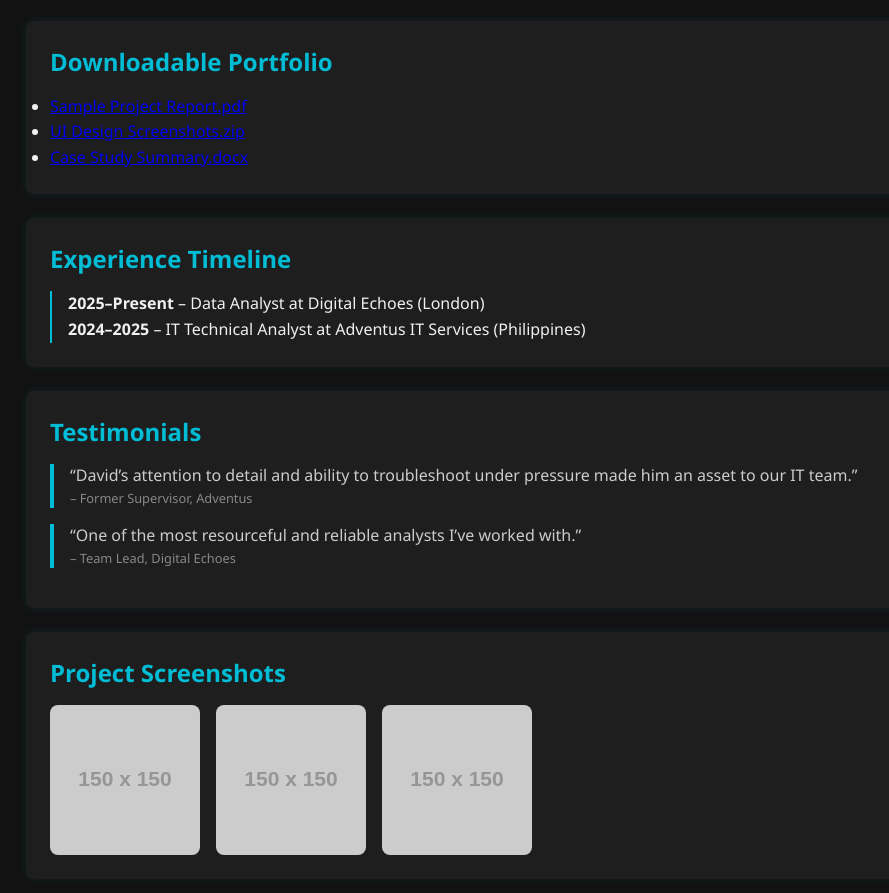
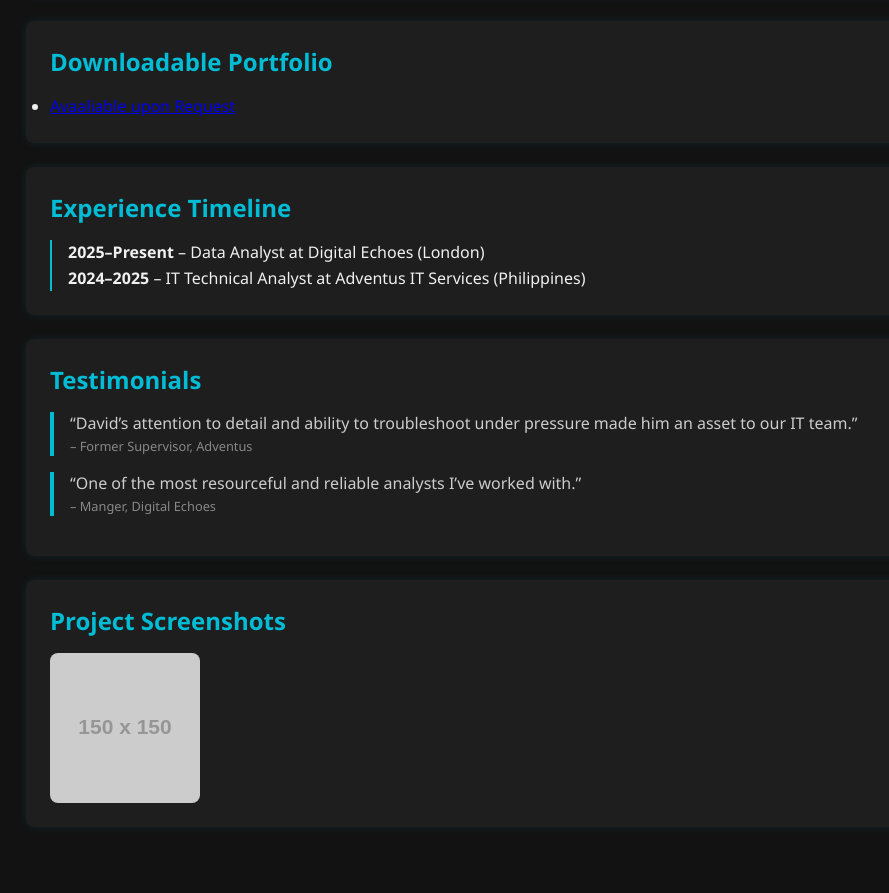
Before and after one commit to kingdavid200/Resume-, a plain HTML site: page index.html in a window 1280 px wide. Shown: the part 3217-4110 px from the top of the page, without its empty margins (266-1155 px from the left). Drawn offline with Linux system fonts and the light colour scheme; placeholder pictures from the web are drawn by us.

Commit message:
Update index.html

```diff
--- a/index.html
+++ b/index.html
@@ -413,9 +413,8 @@ efficiently. I am skilled in clear communication, especially when translating te
     <section id="portfolio" class="card expandable">
       <h2>Downloadable Portfolio</h2>
       <ul>
-        <li><a href="#">Sample Project Report.pdf</a></li>
-        <li><a href="#">UI Design Screenshots.zip</a></li>
-        <li><a href="#">Case Study Summary.docx</a></li>
+        <li><a href="#">Avaaliable upon Request</a></li>
+
       </ul>
     </section>
 
@@ -435,16 +434,15 @@ efficiently. I am skilled in clear communication, especially when translating te
       </blockquote>
       <blockquote style="border-left: 4px solid #00bcd4; padding-left: 1rem; margin: 1rem 0; color: #ccc;">
         “One of the most resourceful and reliable analysts I’ve worked with.”<br>
-        <span style="font-size: 0.8rem; color: #888;">– Team Lead, Digital Echoes</span>
+        <span style="font-size: 0.8rem; color: #888;">– Manger, Digital Echoes</span>
       </blockquote>
     </section>
 
     <section id="project-gallery" class="card expandable">
       <h2>Project Screenshots</h2>
       <div style="display: flex; flex-wrap: wrap; gap: 1rem;">
-        <img src="https://via.placeholder.com/150" alt="Screenshot 1" style="border-radius: 8px; width: 150px;">
-        <img src="https://via.placeholder.com/150" alt="Screenshot 2" style="border-radius: 8px; width: 150px;">
-        <img src="https://via.placeholder.com/150" alt="Screenshot 3" style="border-radius: 8px; width: 150px;">
+        <img src="https://via.placeholder.com/150" alt="Avaaliable upon Request" style="border-radius: 8px; width: 150px;">
+
       </div>
     </section>
   </main>
```
